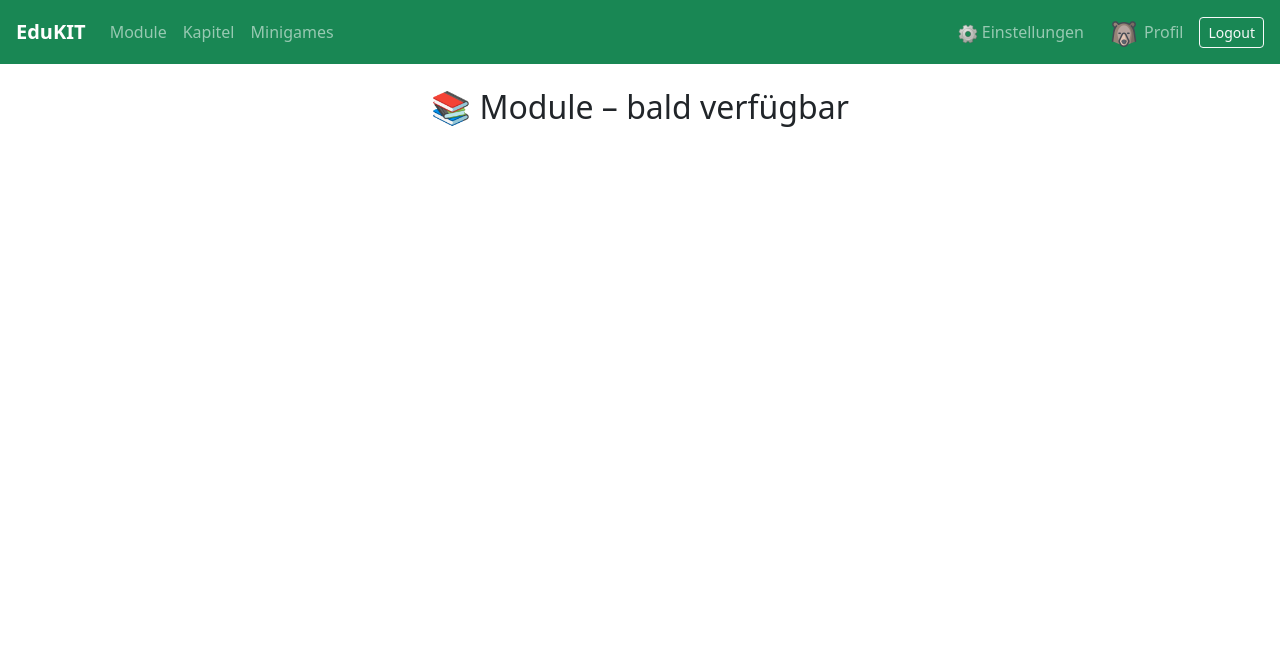
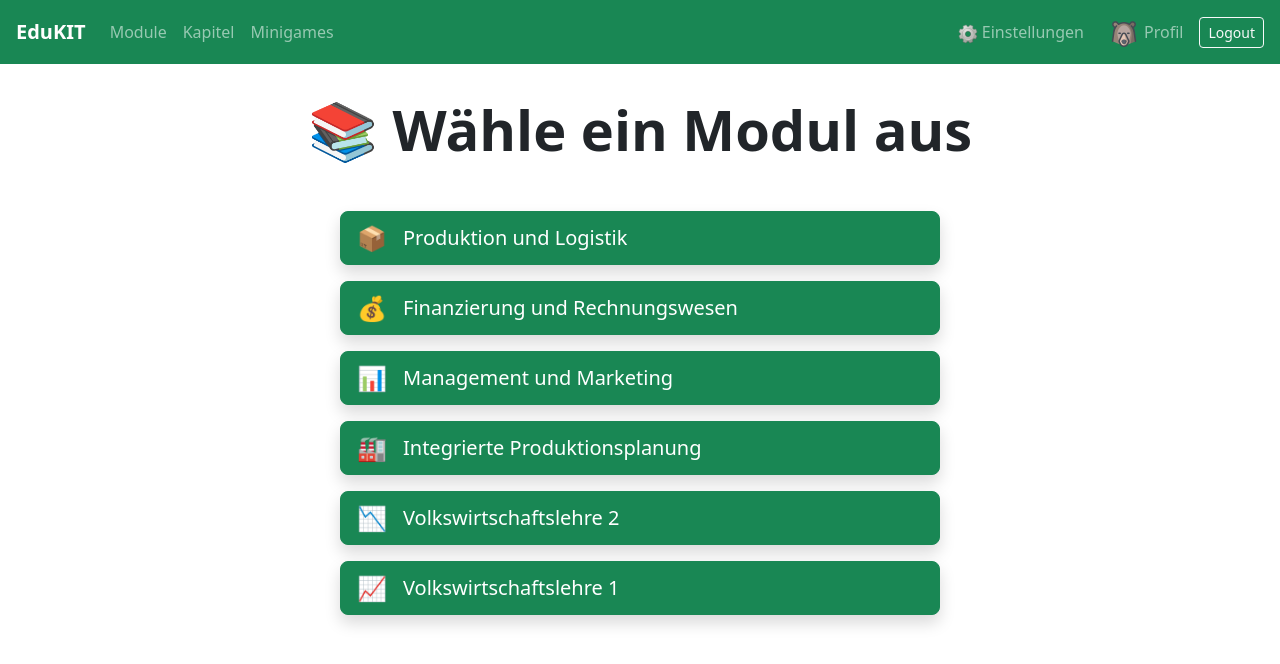
Before and after one commit to felixheinold/Teamprojekt, a React (Vite) app: page /modules in a window 1280 px wide. Shown: the top 664 px of the page. Built offline with nearby package versions, Linux system fonts and the light colour scheme.

Commit message:
Added the Modules-Screen to GUI

```diff
--- a/src/App.tsx
+++ b/src/App.tsx
@@ -25,6 +25,8 @@ function App() {
       {/* Geschützte Seiten mit gemeinsamer Navbar/Layout */}
       <Route element={<Layout />}>
         <Route path="/home" element={<Home />} />
+        <Route path="/__test_home" element={<Home />} />{" "}
+        {/* Vorübergehende Test-Route */}
         <Route path="/modules" element={<Modules />} />
         <Route path="/chapters/:id" element={<Chapters />} />
         <Route path="/minigames/:moduleId/:chapterId" element={<Minigames />} />
--- a/src/pages/dashboard/Modules.tsx
+++ b/src/pages/dashboard/Modules.tsx
@@ -1,2 +1,47 @@
-const Modules = () => <h2 className="text-center">📚 Module – bald verfügbar</h2>;
+import { Link } from "react-router-dom";
+import { motion } from "framer-motion";
+
+const modules = [
+  { title: "Produktion und Logistik", icon: "📦" },
+  { title: "Finanzierung und Rechnungswesen", icon: "💰" },
+  { title: "Management und Marketing", icon: "📊" },
+  { title: "Integrierte Produktionsplanung", icon: "🏭" },
+  { title: "Volkswirtschaftslehre 2", icon: "📉" },
+  { title: "Volkswirtschaftslehre 1", icon: "📈" },
+];
+
+const Modules = () => {
+  return (
+    <div
+      className="container pt-2 d-flex flex-column align-items-center"
+      style={{ minHeight: "100vh" }}
+    >
+      <h1 className="text-center fw-bold display-4 mb-5">
+        📚 Wähle ein Modul aus
+      </h1>
+
+      <div className="d-flex flex-column align-items-center gap-3 w-100">
+        {modules.map((modul, index) => (
+          <motion.div
+            key={index}
+            whileHover={{ scale: 1.03 }}
+            whileTap={{ scale: 0.97 }}
+            transition={{ type: "tween", duration: 0.25, ease: "easeOut" }}
+            className="w-100"
+            style={{ maxWidth: "600px" }}
+          >
+            <Link
+              to="/chapters/:id"
+              className="btn btn-success btn-lg shadow w-100 text-start d-flex align-items-center gap-3"
+            >
+              <span style={{ fontSize: "1.5rem" }}>{modul.icon}</span>
+              <span>{modul.title}</span>
+            </Link>
+          </motion.div>
+        ))}
+      </div>
+    </div>
+  );
+};
+
 export default Modules;
```
